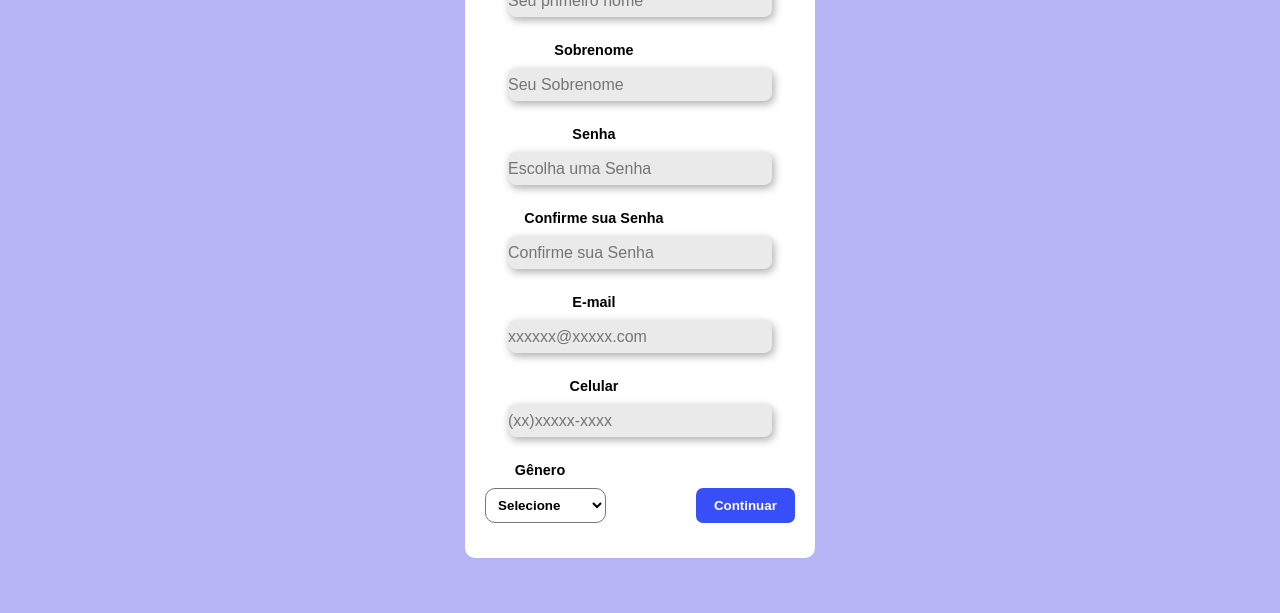
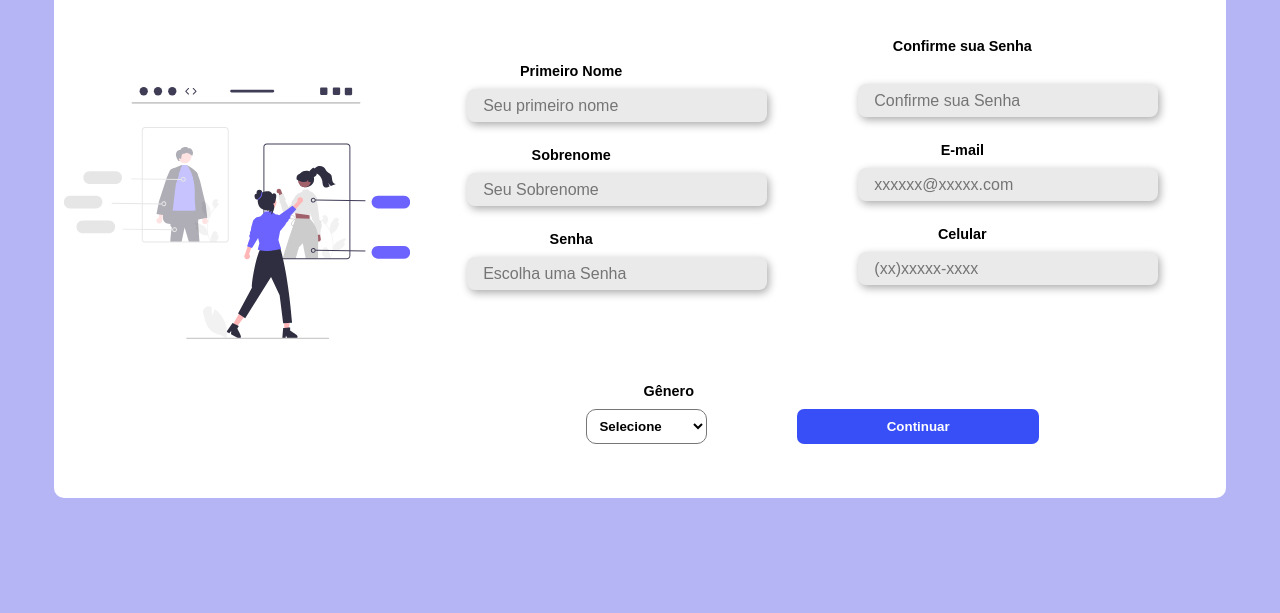
Before and after one commit to guigaldino/formulario-cadastro, a plain HTML site: page index.html in a window 1280 px wide. Shown: the part 187-800 px from the top of the page. Drawn offline with Linux system fonts and the light colour scheme.

Commit message:
Estilo para desktop realizado

```diff
--- a/estilos/media-query.css
+++ b/estilos/media-query.css
@@ -1 +1,43 @@
 @charset "UTF-8";
+
+@media screen and (min-width:992px) {
+    section{
+        width: 90vw;
+        height: 550px;
+    }
+
+    div#imagem{
+        width: 30%;
+        height: 100%;
+        float: left;
+        background-image: url(../imagens/shopping.svg);
+
+        background-position: center;
+        background-repeat: no-repeat;
+        background-size: contain;
+    }
+
+    div#formulario{
+        width: 70%;
+        height: 100%;
+        float: right;
+    }
+
+    div.campo label#labelconfsenha{
+        margin-bottom: 30px;
+    }
+
+
+    div#form-group{
+        height: 300px;
+        columns: 2;
+        padding: 20px;
+    }
+
+    div.gender label{
+        margin-left: -20em;
+    }
+
+
+
+}
--- a/estilos/style.css
+++ b/estilos/style.css
@@ -74,6 +74,7 @@ div.campo input {
     border: none;
     background-color: rgb(234, 234, 234);
     box-shadow: 2px 3px 9px rgba(0, 0, 0, 0.331);
+    text-indent: 16px;
 }
 
 div.campo input:focus{
--- a/index.html
+++ b/index.html
@@ -29,34 +29,31 @@
                         <button class="login-button">Entrar</button>
                     </div>
 
+                    <div id="form-group">
                         <div class="campo">
                             <label for="inome">Primeiro Nome</label>
                             <input type="text" name="nome" id="inome" required placeholder="Seu primeiro nome" >
                         </div>
-
                         <div class="campo">
                             <label for="isobrenome">Sobrenome</label>
                             <input type="text" name="sobrenome" id="isobrenome" required placeholder="Seu Sobrenome" >
                         </div>
-
                         <div class="campo">
                             <label for="isenha">Senha</label>
                             <input type="password" name="senha" id="isenha" required min="8" max="15" placeholder="Escolha uma Senha">
                         </div>
-
                             <div class="campo">
-                        <label for="Iconfirma-senha">Confirme sua Senha</label>
+                                <label id="labelconfsenha" for="Iconfirma-senha">Confirme sua Senha</label>
                                 <input type="password" name="confirma-senha" id="Iconfirma-senha" required min="8" max="15" placeholder="Confirme sua Senha">
                             </div>
-
                             <div class="campo">
                                 <label for="iemail">E-mail</label>
                                 <input type="email" name="email" id="iemail" required placeholder="xxxxxx@xxxxx.com" >
                             </div>
-
                             <div class="campo">
                                 <label for="iphone">Celular</label>
                                 <input type="tel" name="phone" id="iphone" required placeholder="(xx)xxxxx-xxxx" >
+                            </div>
                     </div>
 
                     <div class="campo gender">
```
Lines whose indentation alone changed are shown as unchanged.
